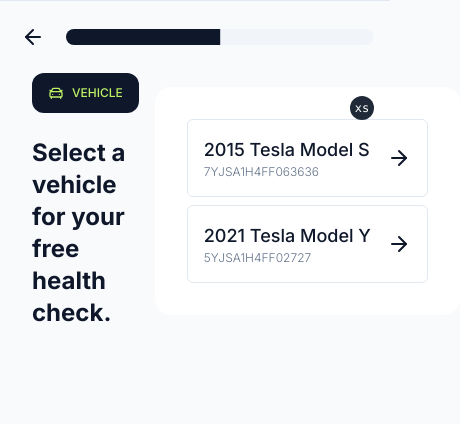
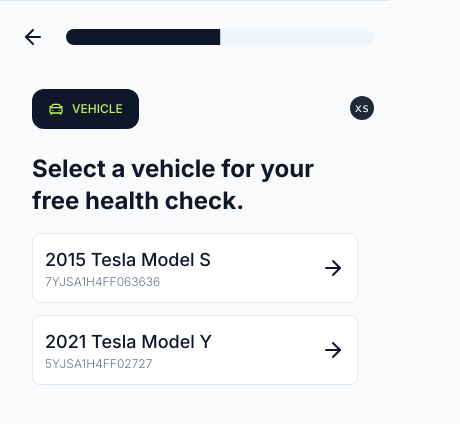
Before and after one commit to nemanjam/multistep-form, a Next.js app: page /register in a window 390 px wide. Both pictures are taken after a click on the button "Continue". Shown: the top 424 px of the page, 460 px wide, since content can reach past the window. Built offline with nearby package versions, Linux system fonts and the light colour scheme.

Commit message:
vehicle step responsive design

```diff
--- a/components/registration-form/form-vehicle.tsx
+++ b/components/registration-form/form-vehicle.tsx
@@ -15,7 +15,7 @@
   const activeButtonId = form.getValues('model');
 
   return (
-    <div className="space-y-2 rounded-2xl p-8 bg-card">
+    <div className="space-y-3 rounded-2xl lg:bg-card lg:p-8">
       {VEHICLES.map(({ name, id }) => (
         <div key={id}>
           <Button
@@ -25,7 +25,7 @@
             type="submit"
             value={id}
             variant="outline"
-            className="w-full h-auto flex items-center justify-between gap-4 p-4 bg-card"
+            className="w-full h-auto flex items-center justify-between gap-4 p-3 rounded-lg bg-card"
           >
             <div className="text-start">
               <p className="text-lg font-medium">{name}</p>
--- a/components/registration-form/registration-flow.tsx
+++ b/components/registration-form/registration-flow.tsx
@@ -160,7 +160,7 @@
       <RegistrationHeader className="hidden lg:block" />
 
       <Form {...form}>
-        <main className="container flex-1 flex flex-col justify-center pt-0 sm:pt-16 lg:pt-0">
+        <main className="container flex-1 flex flex-col justify-center pt-4 sm:pt-16 lg:pt-0">
           <form
             action={userRegisterFormAction}
             onSubmit={handleSubmit}
--- a/components/registration-form/step-vehicle.tsx
+++ b/components/registration-form/step-vehicle.tsx
@@ -14,8 +14,8 @@
 
 const StepVehicle: FC<Props> = ({ form, isPending }) => {
   return (
-    <div className="flex justify-evenly items-center gap-4">
-      <div className="space-y-6 basis-1/3 grow lg:max-w-lg">
+    <div className="flex-1 flex flex-col items-center gap-4 lg:flex-row lg:justify-evenly">
+      <div className="w-full lg:flex-1 lg:max-w-lg">
         <div className="lg:max-w-xs mx-auto space-y-6">
           <Button
             type="button"
@@ -24,13 +24,13 @@
             <CarFront className="mr-2 size-4" />
             Vehicle
           </Button>
-          <h2 className="text-2xl font-bold">
+          <h2 className="text-2xl font-bold lg:pr-16">
             Select a vehicle for your free health check.
           </h2>
         </div>
       </div>
 
-      <div className="basis-1/3 grow lg:max-w-lg">
+      <div className="w-full lg:flex-1 lg:max-w-lg">
         <FormVehicle form={form} isPending={isPending} />
       </div>
     </div>
```
Also changed, not shown: 1 other file (tests, documents, lock files or other folders).
